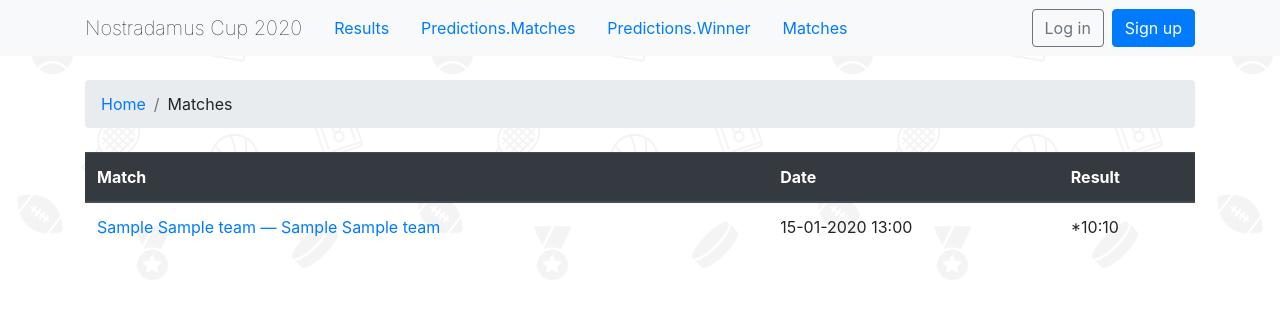
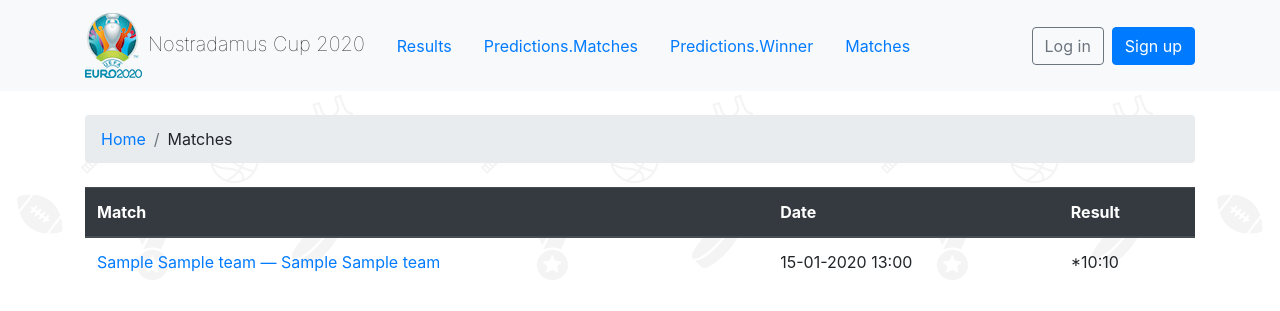
Before and after one commit to uncletoxa/nostradamus, a Django app: page /matches/ in a window 1280 px wide. Shown: the top 311 px of the page. Run offline with Django 3.2, Linux system fonts and the light colour scheme; tables that the repository leaves empty hold one stand-in row (values such as "Sample post"); some libraries are stand-ins or nearby versions.

Commit message:
Add logo to navbar
Recovers a missing static asset from the original 2020 deployment.

```diff
--- a/templates/base.html
+++ b/templates/base.html
@@ -20,7 +20,7 @@
 {% block body %}
     <nav class="navbar navbar-expand-sm navbar-light bg-light">
         <div class="container">
-            <a class="navbar-brand" href="{% url 'home' %}">Nostradamus Cup 2020</a>
+            <a class="navbar-brand" href="{% url 'home' %}"><img src="{% static 'img/logo.png' %}"> Nostradamus Cup 2020</a>
             <button class="navbar-toggler" type="button" data-toggle="collapse"
                     data-target="#mainMenu" aria-controls="mainMenu" aria-expanded="false"
                     aria-label="Toggle navigation">
```
Also changed, not shown: static/img/logo.png (added).
